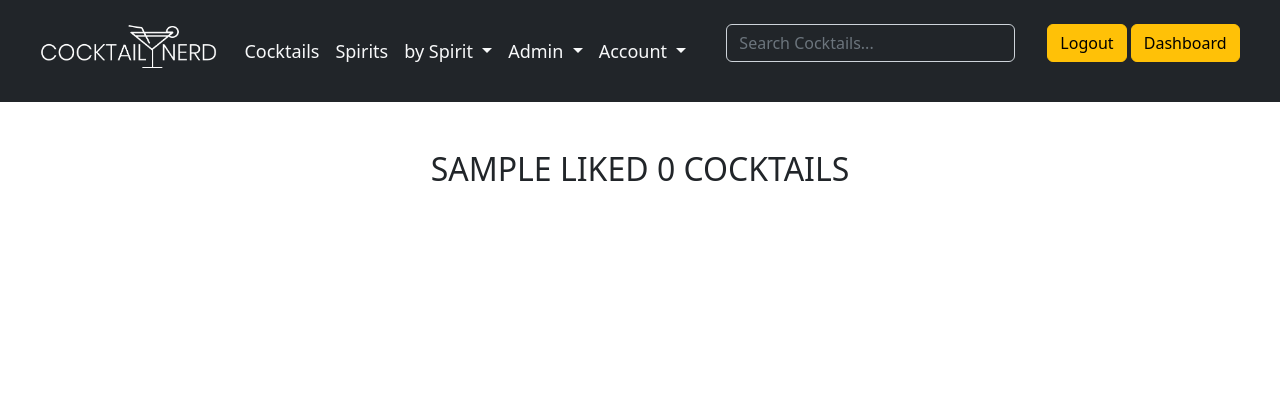
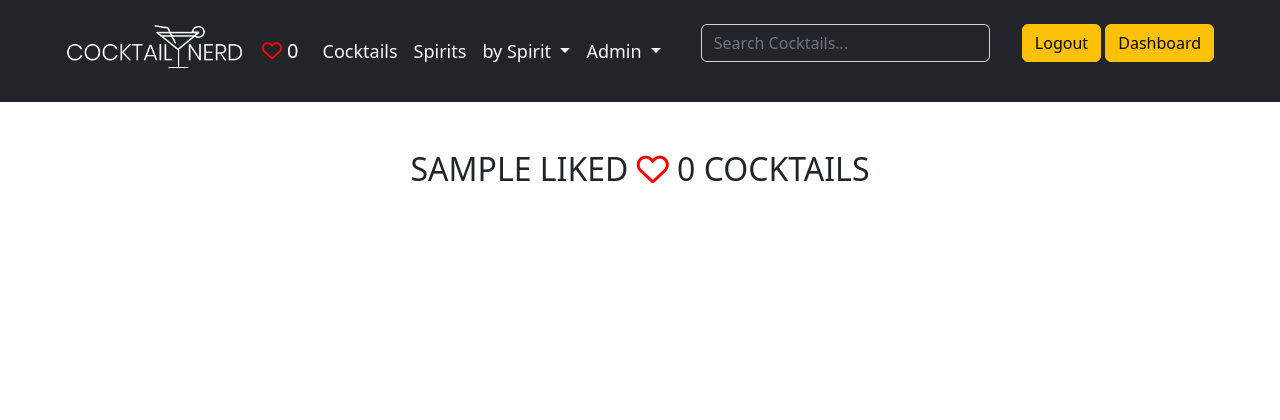
Before and after one commit to artcuddy/project4-cocktail-nerd, a Django app: page /liked_posts/ in a window 1280 px wide. Shown: the top 420 px of the page. Run offline with Django 3.2, Linux system fonts and the light colour scheme; the visitor is signed in with stand-in values (Sample User, id 1); data that the repository does not hold is empty; some libraries are stand-ins or nearby versions.

Commit message:
Add: total user likes to navbar when logged in

```diff
--- a/cocktailapp/views.py
+++ b/cocktailapp/views.py
@@ -171,6 +171,7 @@ class PostLike(View):
 
 
 # Liked posts view
+@login_required
 def liked_list(request):
     liked_list = Post.objects.filter(likes=request.user)
     total_liked_list = liked_list.count()
@@ -254,7 +255,7 @@ class SearchResultsView(ListView):
     model = Post
     template_name = 'search_posts.html'
 
-    def get_queryset(self):  # new
+    def get_queryset(self):
         query = self.request.GET.get("searched", default="")
         object_list = Post.objects.filter(
             Q(title__icontains=query) | Q(ingredients__icontains=query)
--- a/templates/base/nav_header.html
+++ b/templates/base/nav_header.html
@@ -6,6 +6,16 @@
                         <a class="navbar-brand" href="{% url 'home' %}"><img
                                 src="/static/media/cocktail-nerd-logo-white.webp" alt="Cocktail Nerd Logo"
                                 class="nerd-logo"></a>
+                        <!-- User total likes -->
+                        {% if not user.id %}
+                        <a class="nerd-likes-navbar navbar-brand" href="{% url 'liked_list' %}"><i
+                                class="far fa-heart"></i>
+                            0</a>
+                        {% else %}
+                        <a class="nerd-likes-navbar navbar-brand" href="{% url 'liked_list' %}"><i
+                                class="far fa-heart"></i>
+                            {{ total_liked_list }}</a>
+                        {% endif %}
                         <button class="navbar-toggler" type="button" data-bs-toggle="collapse"
                             data-bs-target="#nerd-navbar" aria-controls="nerd-navbar" aria-expanded="false"
                             aria-label="Toggle navigation">
@@ -22,9 +32,8 @@
                                 </li>
                                 <!-- Category Menu -->
                                 <li class="nav-item dropdown">
-                                    <a class="nav-link dropdown-toggle navbarDropdown text-light"
-                                        href="{% url 'all_categories' %}" role="button" data-bs-toggle="dropdown"
-                                        aria-expanded="false">
+                                    <a class="nav-link dropdown-toggle navbarDropdown text-light" href="#" role="button"
+                                        data-bs-toggle="dropdown" aria-expanded="false">
                                         by Spirit
                                     </a>
                                     <ul class="dropdown-menu dropdown-menu-dark" aria-label="navbarDropdown">
@@ -40,9 +49,8 @@
                                 <!-- Admin Menu -->
                                 {% if user.is_staff %}
                                 <li class="nav-item dropdown">
-                                    <a class="nav-link dropdown-toggle navbarDropdown text-light"
-                                        href="{% url 'all_categories' %}" role="button" data-bs-toggle="dropdown"
-                                        aria-expanded="false">
+                                    <a class="nav-link dropdown-toggle navbarDropdown text-light" href="#" role="button"
+                                        data-bs-toggle="dropdown" aria-expanded="false">
                                         Admin
                                     </a>
                                     <ul class="dropdown-menu dropdown-menu-dark" aria-label="navbarDropdown">
@@ -65,25 +73,6 @@
                                             <a class="dropdown-item" href="{% url 'manage_categories' %}">Category
                                                 Mgt
                                             </a>
-                                        </li>
-                                    </ul>
-                                </li>
-                                {% endif %}
-                                <!-- Profile Menu -->
-                                {% if user.is_authenticated  %}
-                                <li class="nav-item dropdown">
-                                    <a class="nav-link dropdown-toggle navbarDropdown text-light"
-                                        href="{% url 'all_categories' %}" role="button" data-bs-toggle="dropdown"
-                                        aria-expanded="false">
-                                        Account
-                                    </a>
-                                    <ul class="dropdown-menu dropdown-menu-dark" aria-label="navbarDropdown">
-                                        <li class="nav-item">
-                                            <a class="nav-link text-light" href="{% url 'profile' %}">Profile</a>
-                                        </li>
-                                        <li class="nav-item">
-                                            <a class="nav-link text-light" href="{% url 'liked_list' %}">Liked
-                                                Posts</a>
                                         </li>
                                     </ul>
                                 </li>
--- a/templates/liked_posts.html
+++ b/templates/liked_posts.html
@@ -8,7 +8,7 @@
         <!--Liked Cocktails Column -->
         <div class="container px-4 py-5 nerd-featured-container" id="custom-cards">
             <h2 class="pb-2 nerd-page-subheading">{{ user.username | title }} Liked <span
-                    class="nerd-user-total-likes">{{ total_liked_list }}</span>
+                    class="nerd-user-total-likes"><i class="far fa-heart"></i> {{ total_liked_list }}</span>
                 Cocktails
             </h2>
 
--- a/templates/search_posts.html
+++ b/templates/search_posts.html
@@ -14,7 +14,8 @@
                         alt="Cocktail Nerd Logo" class="nerd-logo-big">
                 </h1>
                 <div class="col-lg-6 mx-auto">
-                    <p class="fs-4 mb-4 text-light nerd-page-subheading">SEARCH RESULTS...</p>
+                    <p class="fs-4 mb-4 text-light nerd-page-subheading">SEARCH RESULTS...
+                    </p>
                 </div>
             </div>
         </div>
```
